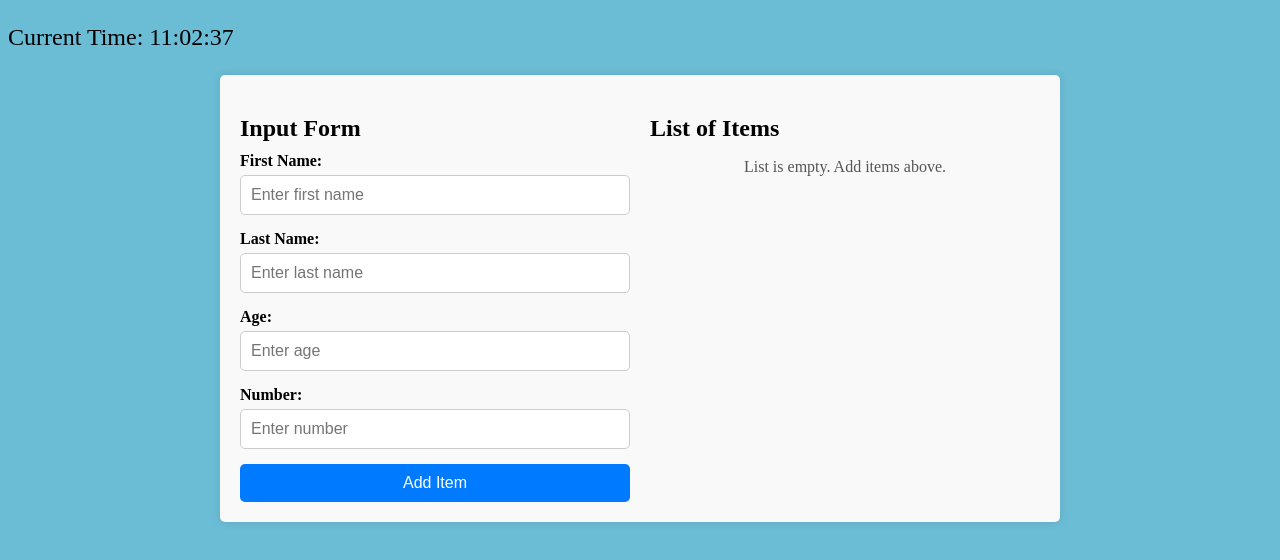
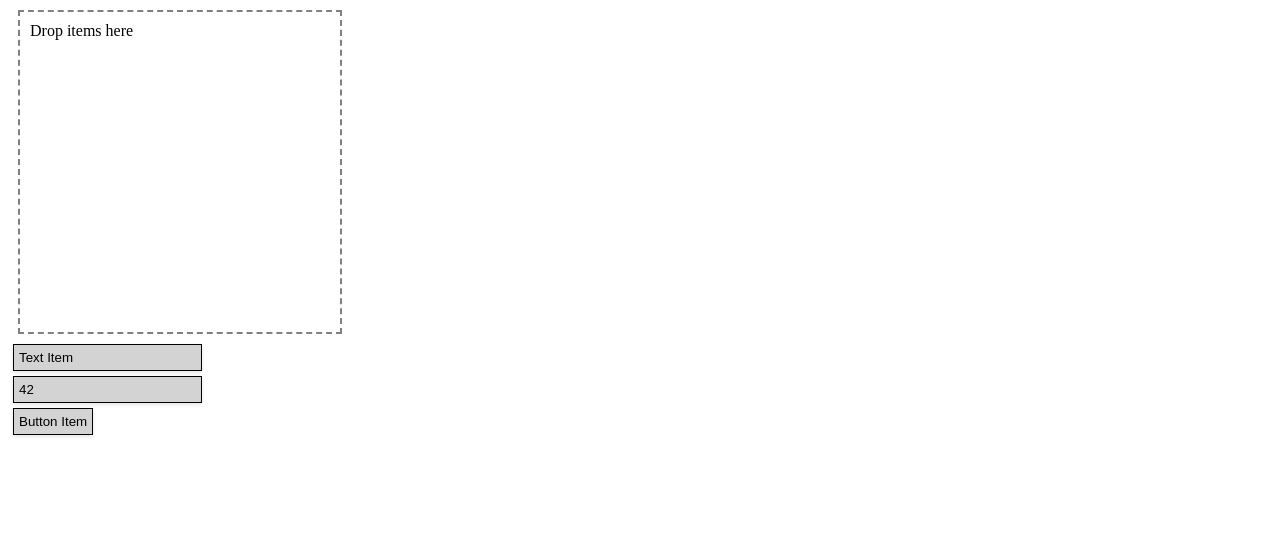
Before and after one commit to mpb2001/MrMPB, a React (Vite) app: page / in a window 1280 px wide. Shown: the top 560 px of the page. Built offline with nearby package versions, Linux system fonts and the light colour scheme.

Commit message:
Drag add input

```diff
--- a/src/App.jsx
+++ b/src/App.jsx
@@ -1,14 +1,17 @@
-import Timer from "./components/Timer";
+// import Timer from "./components/Timer";
 // import Form from "./components/Form";
-import Test from "./components/test";
+// import Test from "./components/test";
+
+import DragAndDrop from "./components/DragAndDrop";
 
 
 function App() {
   return (
     <div>
-      <Timer />
+      {/* <Timer /> */}
       {/* <Form /> */}
-      <Test/>
+      {/* <Test/> */}
+      <DragAndDrop/>
     </div>
   );
 }
--- a/src/components/DragAndDrop.jsx
+++ b/src/components/DragAndDrop.jsx
@@ -1,9 +1,64 @@
-import { Component } from 'react'
+import React from 'react';
+import '../index.css';
 
-export default class DragAndDrop extends Component {
+class DragAndDrop extends React.Component {
+  allowDrop = (event) => {
+    event.preventDefault();
+  }
+
+  drag = (event) => {
+    event.dataTransfer.setData('text', event.target.id);
+  }
+
+  drop = (event) => {
+    event.preventDefault();
+    const data = event.dataTransfer.getData('text');
+    const item = document.getElementById(data).cloneNode(true);
+    item.removeAttribute('id');
+    event.target.appendChild(item);
+  }
+
   render() {
     return (
-      <div>DragAndDrop</div>
-    )
+      <div>
+        <div
+          className="box"
+          id="targetBox"
+          onDrop={this.drop}
+          onDragOver={this.allowDrop}
+        >
+          Drop items here
+        </div>
+
+        <input
+          type="text"
+          className="item"
+          id="textItem"
+          draggable="true"
+          onDragStart={this.drag}
+          defaultValue="Text Item"
+        />
+
+        <input
+          type="number"
+          className="item"
+          id="numberItem"
+          draggable="true"
+          onDragStart={this.drag}
+          defaultValue="42"
+        />
+
+        <input
+          type="button"
+          className="item"
+          id="buttonItem"
+          draggable="true"
+          onDragStart={this.drag}
+          value="Button Item"
+        />
+      </div>
+    );
   }
 }
+
+export default DragAndDrop;
--- a/src/index.css
+++ b/src/index.css
@@ -133,3 +133,19 @@
 .edit-button:hover {
   background-color: #ffa000;
 }
+
+.box {
+  width: 300px;
+  height: 300px;
+  border: 2px dashed gray;
+  padding: 10px;
+  margin: 10px;
+}
+
+.item {
+  padding: 5px;
+  border: 1px solid black;
+  background-color: lightgray;
+  margin: 5px;
+  cursor: pointer;
+}
```
